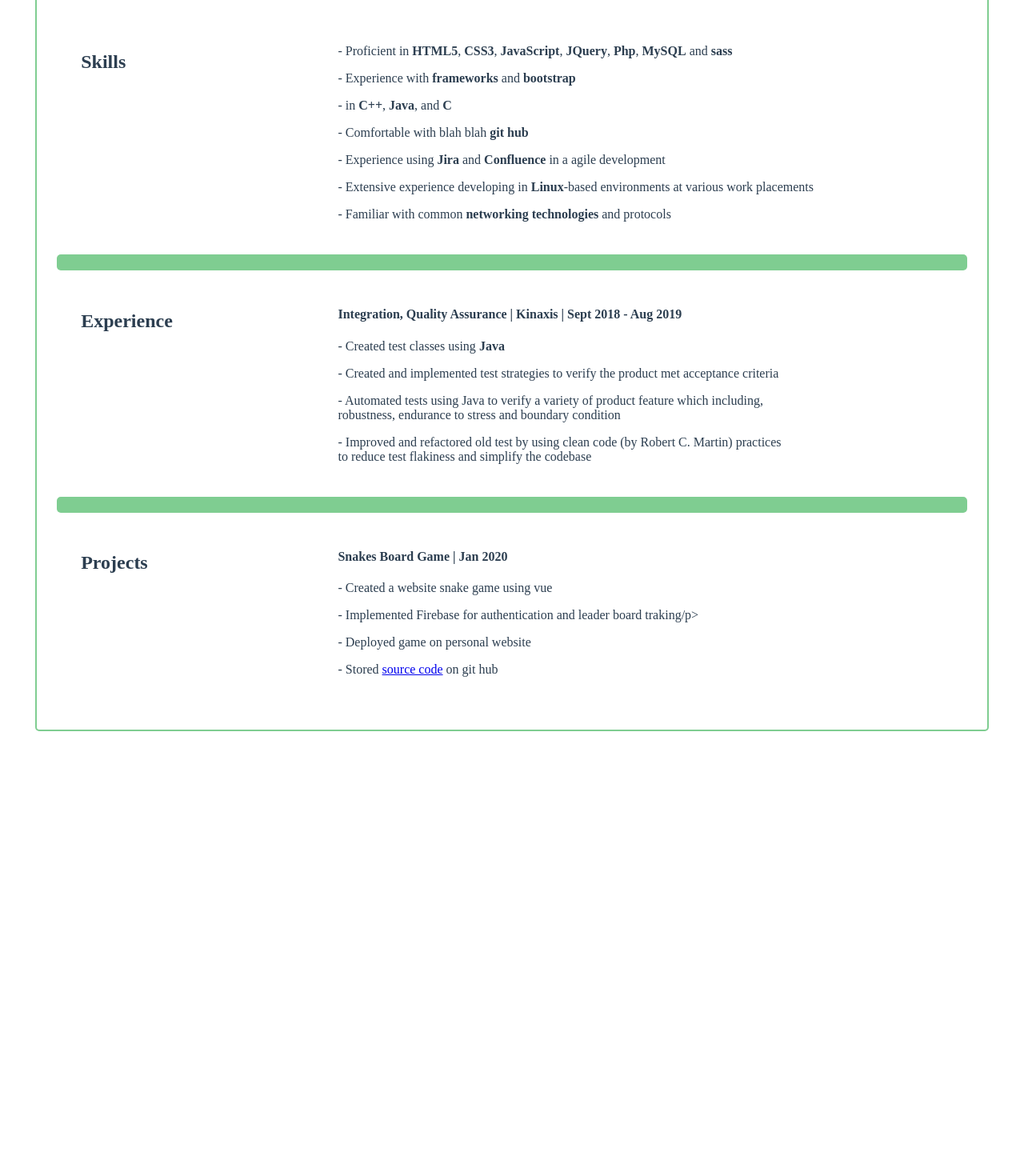
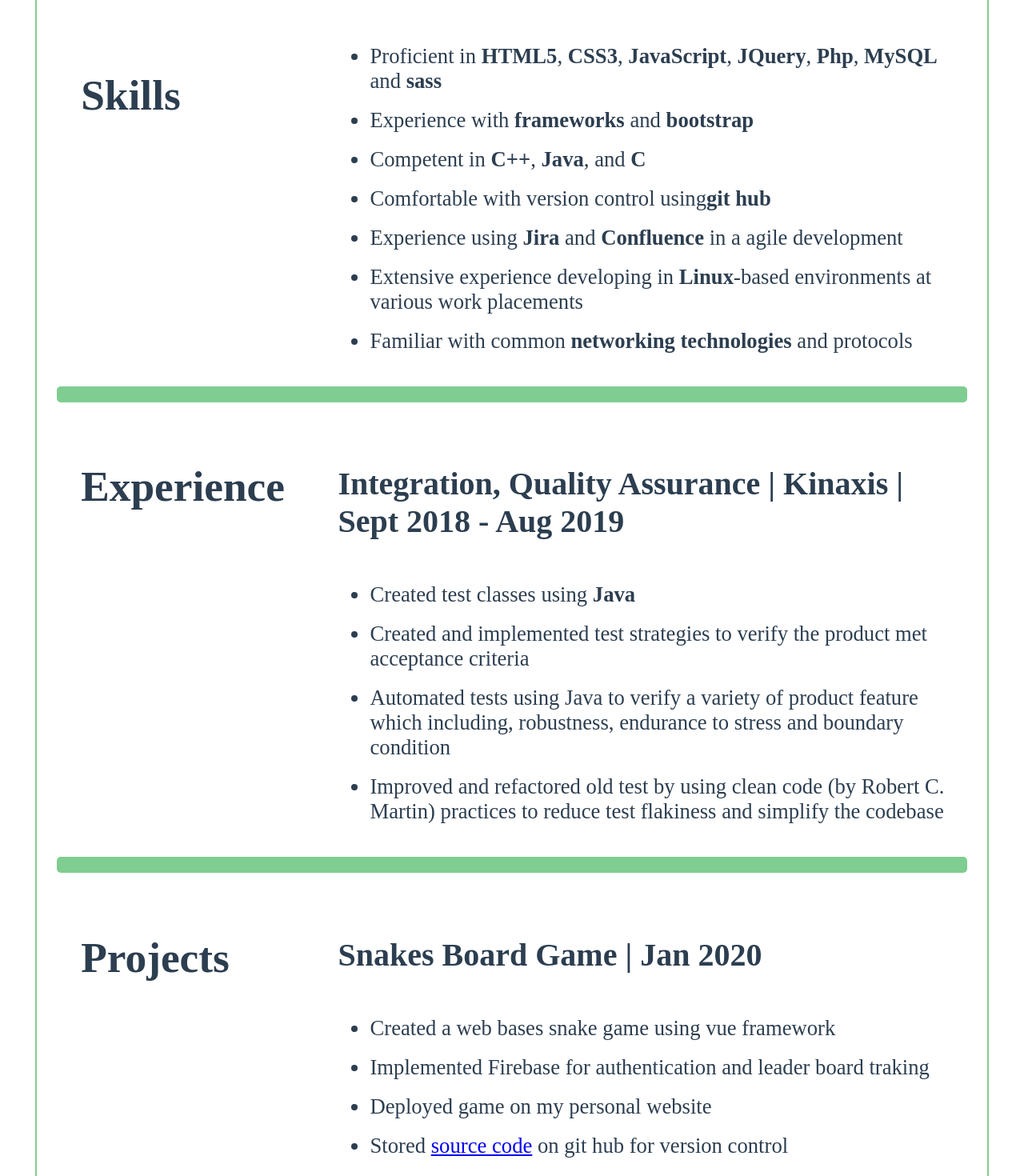
Before and after one commit to adamyusuf3494/snakegamevue, a Vue app in the folder snake-game-official/: page /resume in a window 1280 px wide. Shown: the part 140-1610 px from the top of the page at 80% size. Before the commit the page ends 1062 px from the top, so only its background shows below. Built offline with nearby package versions, Linux system fonts and the light colour scheme; no server answers.

Commit message:
Adam Yusuf

```diff
--- a/snake-game-official/package.json
+++ b/snake-game-official/package.json
@@ -1,5 +1,6 @@
 {
   "name": "snake-game-official",
+  "homepage":"https://adamyusuf.com",
   "version": "0.1.0",
   "private": true,
   "scripts": {
--- a/snake-game-official/src/views/projects.vue
+++ b/snake-game-official/src/views/projects.vue
@@ -2,9 +2,8 @@
     <div id="links-projects">
         <div class="link-projects" @click="goToSnakeGameBoard()">
             <img alt="Vue logo" src="../assets/snakeProject.png" width="200px">
-            <p id="projects-desc">snakes game, small image with some info. link to login page
-                snakes game, small image with some info. link to login page
-                snakes game, small image with some info. link to login page
+            <p id="projects-desc">This project is a snake game that I build using vue framework.<br> I encoparated firebase authentication to
+                access the game. <br>Firebase was also used to implement a backend to record the users score and to create a leaderboard
             </p>
         </div>
     </div>
@@ -53,8 +52,9 @@
 
 }
 
+
 #projects-desc{
-    font-size: 16pt;
+    font-size: 18pt;
     float:left;
     padding: 20px;
   }
--- a/snake-game-official/src/views/resume.vue
+++ b/snake-game-official/src/views/resume.vue
@@ -6,13 +6,21 @@
                     <h2>Skills</h2>
                 </div>
                 <div class="resumeSubSection">
-                    <p>- Proficient in <strong>HTML5</strong>, <strong>CSS3</strong>, <strong>JavaScript</strong>, <strong>JQuery</strong>, <strong>Php</strong>, <strong>MySQL</strong> and <strong>sass</strong></p>
-                    <p>- Experience with <strong>frameworks</strong> and <strong>bootstrap</strong></p>
-                    <p>-  in <strong>C++</strong>, <strong>Java</strong>, and <strong>C</strong></P>
-                    <p>- Comfortable with blah blah <strong>git hub</strong></p>
-                    <p>- Experience using <strong>Jira</strong> and <strong>Confluence</strong> in a agile development</p>
-                    <p>- Extensive experience developing in <strong>Linux</strong>-based environments at various work placements</p>
-                    <p>- Familiar with common <strong>networking technologies</strong> and protocols</p>
+                    <ul>
+                        <li>Proficient in <strong>HTML5</strong>, <strong>CSS3</strong>, <strong>JavaScript</strong>, <strong>JQuery</strong>, <strong>Php</strong>, <strong>MySQL</strong> and <strong>sass</strong></li>
+                        <br>
+                        <li>Experience with <strong>frameworks</strong> and <strong>bootstrap</strong></li>
+                        <br>
+                        <li>Competent in <strong>C++</strong>, <strong>Java</strong>, and <strong>C</strong></li>
+                        <br>
+                        <li>Comfortable with version control using<strong>git hub</strong></li>
+                        <br>
+                        <li>Experience using <strong>Jira</strong> and <strong>Confluence</strong> in a agile development</li>
+                        <br>
+                        <li>Extensive experience developing in <strong>Linux</strong>-based environments at various work placements</li>
+                        <br>
+                        <li>Familiar with common <strong>networking technologies</strong> and protocols</li>
+                    </ul>
                 </div>
             </div>
         </div>
@@ -24,11 +32,15 @@
                 </div>
                 <div class="resumeSubSection">
                     <h4><strong>Integration, Quality Assurance</strong> | Kinaxis | Sept 2018 - Aug 2019</h4>
-                    <p>- Created test classes using <strong>Java</strong></p>
-                    <p>- Created and implemented test strategies to verify the product met acceptance criteria</p>
-                    <p>- Automated tests using Java to verify a variety of product feature which including,<br> robustness, endurance to stress and boundary condition</P>
-                    <p>- Improved and refactored old test by using clean code (by Robert C. Martin) practices<br> to reduce test flakiness and simplify the codebase</p>
-                    <p></p>
+                    <ul>
+                        <li>Created test classes using <strong>Java</strong></li>
+                        <br>
+                        <li>Created and implemented test strategies to verify the product met acceptance criteria</li>
+                        <br>
+                        <li>Automated tests using Java to verify a variety of product feature which including, robustness, endurance to stress and boundary condition</li>
+                        <br>
+                        <li>Improved and refactored old test by using clean code (by Robert C. Martin) practices to reduce test flakiness and simplify the codebase</li>
+                    </ul>
                 </div>
             </div>
         </div>
@@ -39,10 +51,15 @@
                 </div>
                 <div class="resumeSubSection">
                     <h4><strong>Snakes Board Game</strong> |  Jan 2020</h4>
-                    <p>- Created a website snake game using vue</P>
-                    <p>- Implemented Firebase for authentication and leader board traking/p>
-                    <p>- Deployed game on personal website</p>
-                    <p>- Stored <a href="#">source code</a> on git hub</p>
+                    <ul>
+                        <li>Created a web bases snake game using vue framework</li>
+                        <br>
+                        <li>Implemented Firebase for authentication and leader board traking</li>
+                        <br>
+                        <li>Deployed game on my personal website</li>
+                        <br>
+                        <li>Stored <a href="https://github.com/adamyusuf3494/snakegamevue.git" target="_blank">source code</a> on git hub for version control</li>
+                    </ul>
                 </div>
         </div>
     </div>
@@ -55,8 +72,8 @@
 </script>
 
 <style lang="scss" scoped>
-div{
-
+li{
+    font-size: 20pt;
 }
 #resume{
     width:90%;
@@ -69,7 +86,6 @@
     border: 2px solid #7fcd91;
 }
 .resumeSubSection{
-    font-size: 12pt;
     width: 70%;
 }
 .resumeSection{
@@ -90,5 +106,10 @@
 h2{
     padding: 5px;
     display:inline-block;
+    font-size: 40pt;
+}
+
+h4{
+    font-size: 30pt;
 }
 </style>
```
Also changed, not shown: snake-game-official/src/views/snakeGameBoard.vue (+0 -7 lines).
